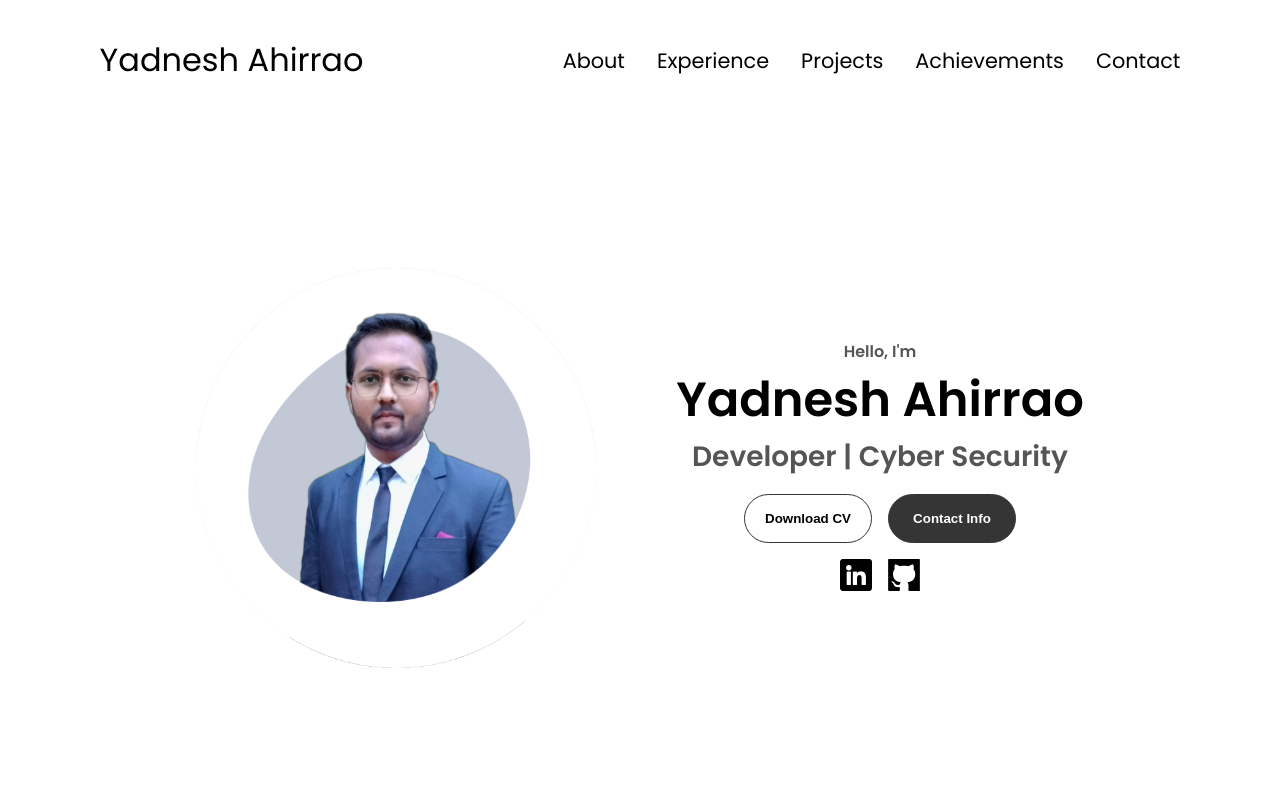
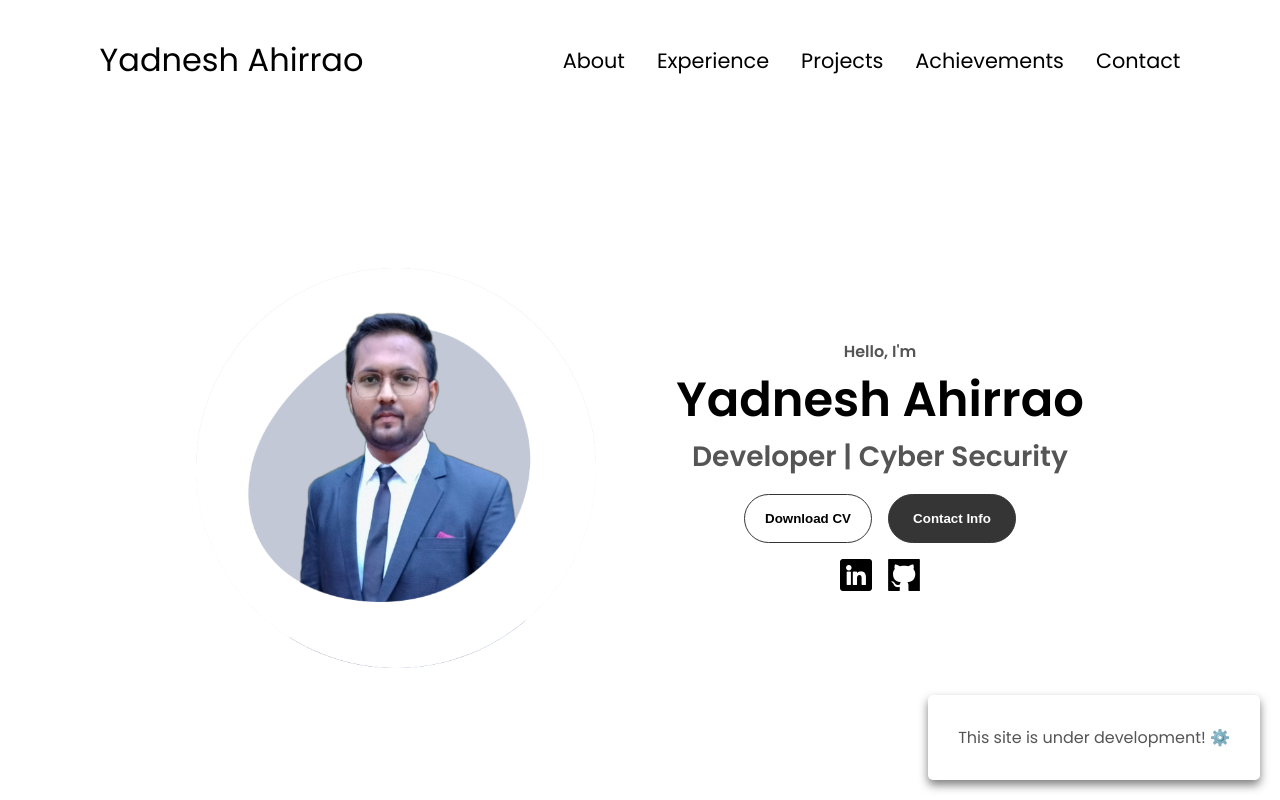
Before and after one commit to YadneshAhirrao/Potfolio.github.io, a plain HTML site: page index.html in a window 1280 px wide. Shown: the top 800 px of the page. Drawn offline with Linux system fonts and the light colour scheme.

Commit message:
Floating Text Update
Site is Under Development is Added

```diff
--- a/index.html
+++ b/index.html
@@ -73,6 +73,13 @@
               alt="My Github profile"
             />
           </a>
+        </div>
+      </div>
+      <div class="float-message">
+        <div class="float-message-inner">
+          <p>
+            This site is under development! ⚙️
+          </p>
         </div>
       </div>
     </section>
--- a/style.css
+++ b/style.css
@@ -206,6 +206,25 @@ section {
   gap: 1rem;
 }
 
+/*Floating Messege*/
+
+.float-message {
+  position: fixed;
+  z-index: 1001;
+  max-width: 280px;
+  bottom: 20px;
+  right: 20px;
+  padding: 30px;
+  color: #444;
+  font-size: 16px;
+  border-radius: 5px;
+  background: #fff;
+  box-shadow: 0px 5px 10px rgba(0, 0, 0, 0.5);
+}
+.float-message-inner {
+  position: relative;
+}
+
 /* ICONS */
 
 .icon {
@@ -295,7 +314,7 @@ section {
 
 .details-container {
   padding: 1.5rem;
-  flex:1;
+  flex: 1;
   background: white;
   border-radius: 2rem;
   border: rgb(53, 53, 53) 0.1rem solid;
```
